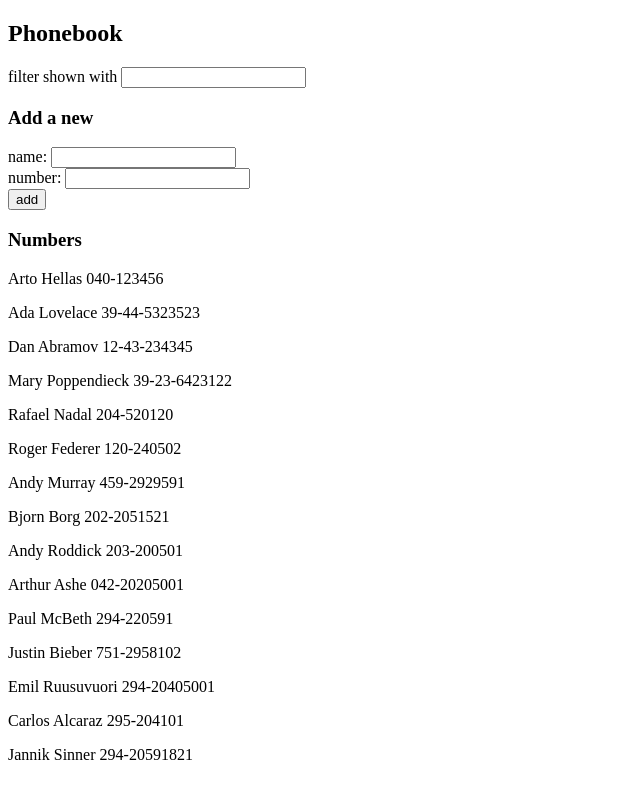
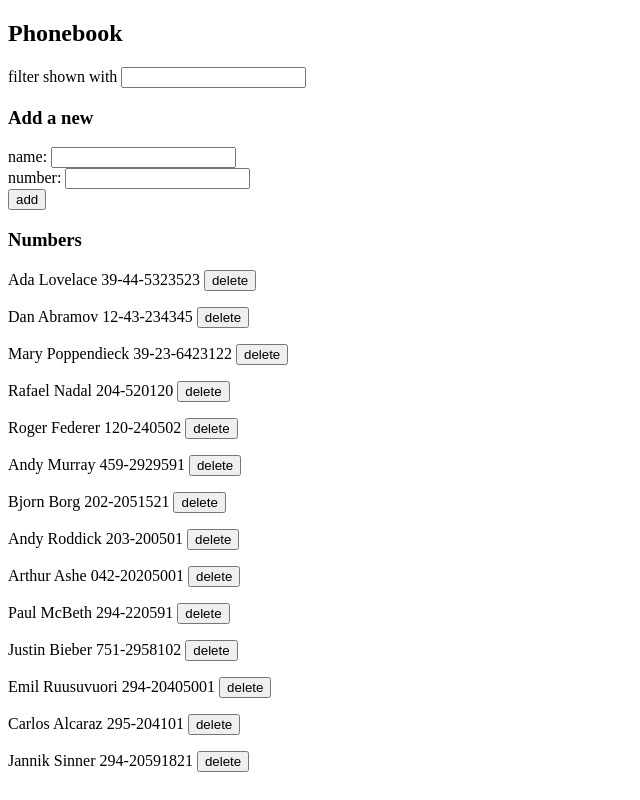
Before and after one commit to TorreEgger/fullstack, a React (Vite) app in the folder osa2/puhelinluettelo/: page / in a window 1280 px wide. Shown: the whole page, without its empty margins (0-640 px from the left). Built offline with nearby package versions, Linux system fonts and the light colour scheme; data requests are answered from the project's data file.

Commit message:
2.14 puhluettelo step9

```diff
--- a/osa2/puhelinluettelo/db.json
+++ b/osa2/puhelinluettelo/db.json
@@ -1,10 +1,5 @@
 {
   "persons": [
-    {
-      "id": "1",
-      "name": "Arto Hellas",
-      "number": "040-123456"
-    },
     {
       "id": "2",
       "name": "Ada Lovelace",
--- a/osa2/puhelinluettelo/src/App.jsx
+++ b/osa2/puhelinluettelo/src/App.jsx
@@ -44,7 +44,7 @@ const Persons = (props) => {
     <div>
        {props.show.map(x =>
       <p key={x.id}>
-        {x.name} {x.number}
+        {x.name} {x.number} <button onClick={() => props.remove(x.id)}>delete</button>
       </p>
       )}
     </div>
@@ -74,6 +74,18 @@ const App = () => {
   },  [])
 
 
+
+  const remove = (id) => {
+    const person = (persons.find(person => person.id === id))
+    console.log(person.name)
+    if(confirm('Delete ' + person.name + ' ?'))
+      personService
+        .remove(id)
+        .then(response => {
+          setPersons(persons.filter(x => x.id !== response.id))
+          setShow(persons.filter(x => x.id !== response.id))
+        })
+  }
 
 /*
 axios
@@ -172,7 +184,7 @@ const handleSearchChange = (event) => {
       <h3>Numbers</h3>
 
 
-      <Persons show={show} />
+      <Persons show={show} remove={remove} />
     </div>
   )
 
--- a/osa2/puhelinluettelo/src/services/persons.js
+++ b/osa2/puhelinluettelo/src/services/persons.js
@@ -12,4 +12,10 @@ const create = newObject => {
     return request.then(response => response.data)
 }
 
-export default { getAll, create}
+const remove = (id) => {
+    const request = axios.delete(`${baseUrl}/${id}`)
+    return request.then(response => response.data)
+}
+
+
+export default { getAll, create, remove }
```
